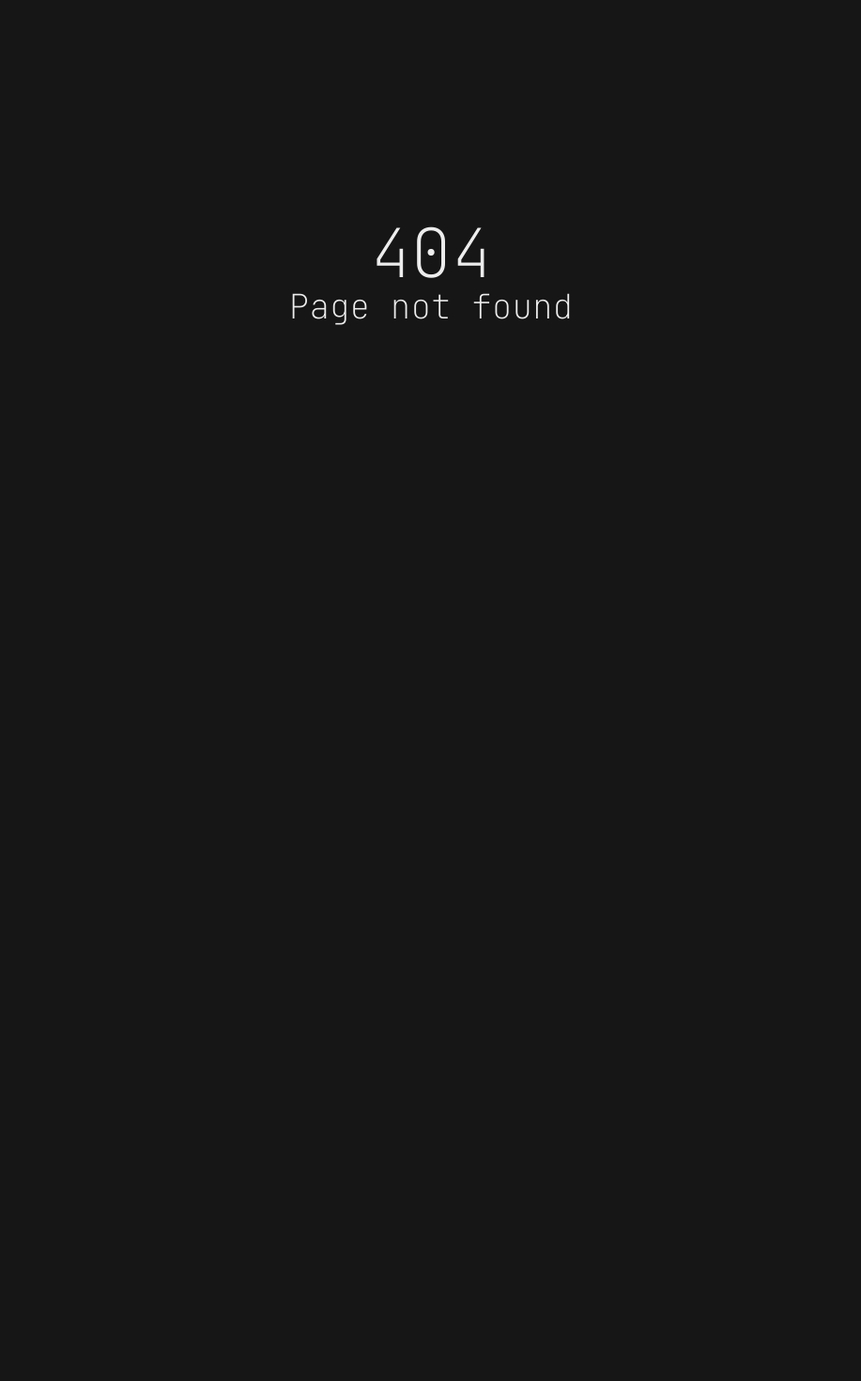
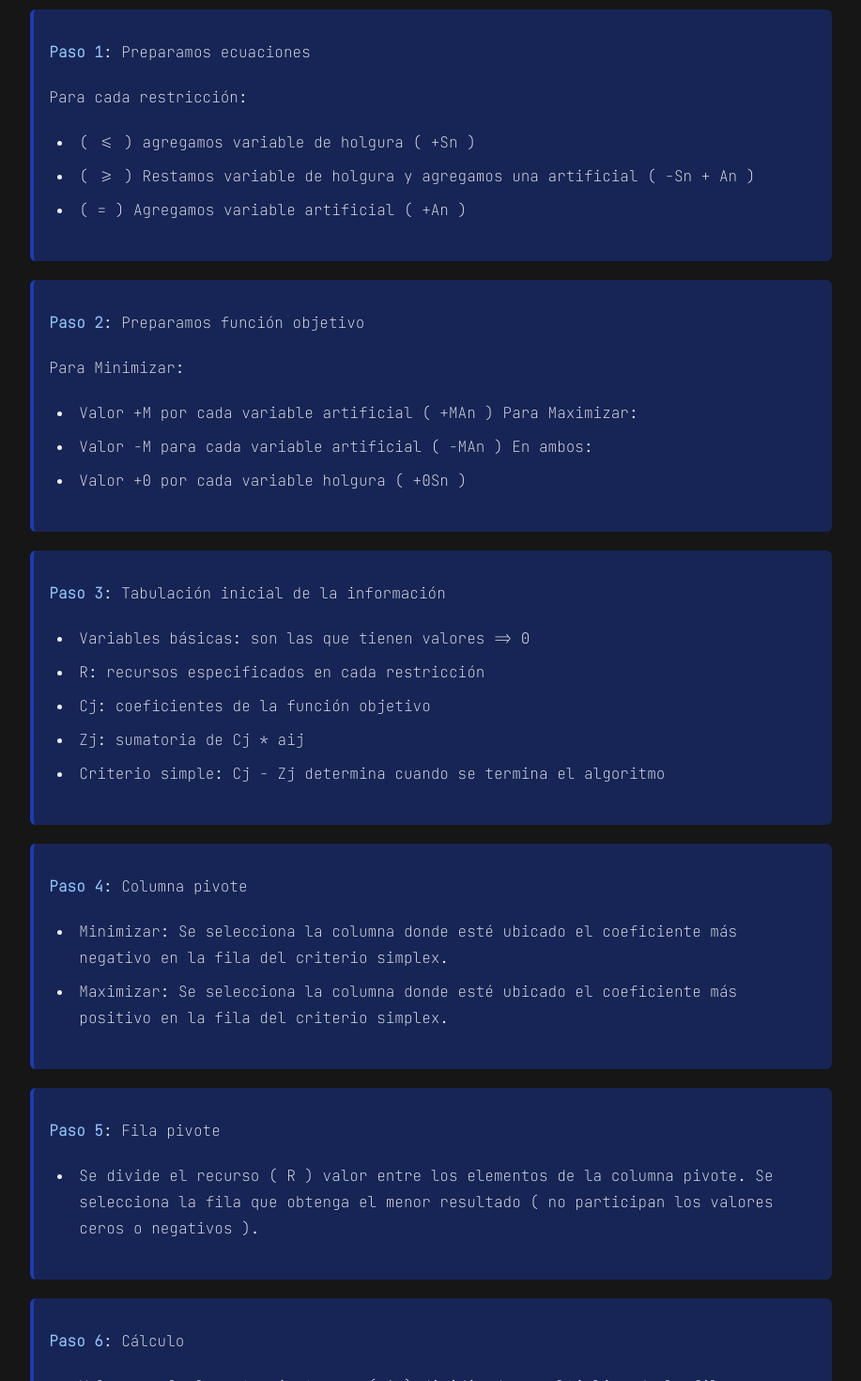
Before and after one commit to KORC-hub/portafolio_io, a Next.js app: page /unit1/slack-variables in a window 1280 px wide. Before the commit this address had no page. Shown: the part 80-1550 px from the top of the page at 94% size, without its empty margins (181-1098 px from the left). Before the commit the page ends 800 px from the top, so only its background shows below. Built offline with nearby package versions, Linux system fonts and the light colour scheme.

Commit message:
show steps of Simplex method

```diff
--- /dev/null
+++ b/src/app/unit1/slack-variables/page.tsx
@@ -0,0 +1,38 @@
+"use client";
+
+import { useState, useEffect } from "react";
+import TipCard from "@/components/cards/tipCard";
+
+export default function SlackVariables() {
+  const [markdownContent, setMarkdownContent] = useState("");
+
+  useEffect(() => {
+    const fetchData = async () => {
+      try {
+        const response = await fetch("/text/unit1/simplexSteps.md");
+        if (!response.ok) {
+          throw new Error("No se pudo cargar los archivos Markdown");
+        }
+        const markdownText: string = await response.text();
+        setMarkdownContent(markdownText);
+      } catch (error) {
+        console.error("Error:", error);
+      }
+    };
+    fetchData();
+  }, []);
+
+  const markdownElements = markdownContent.split("---");
+
+  return (
+    <>
+      <TipCard>{markdownElements[0]}</TipCard>
+      <TipCard>{markdownElements[1]}</TipCard>
+      <TipCard>{markdownElements[2]}</TipCard>
+      <TipCard>{markdownElements[3]}</TipCard>
+      <TipCard>{markdownElements[4]}</TipCard>
+      <TipCard>{markdownElements[5]}</TipCard>
+      <TipCard>{markdownElements[6]}</TipCard>
+    </>
+  );
+}
```
